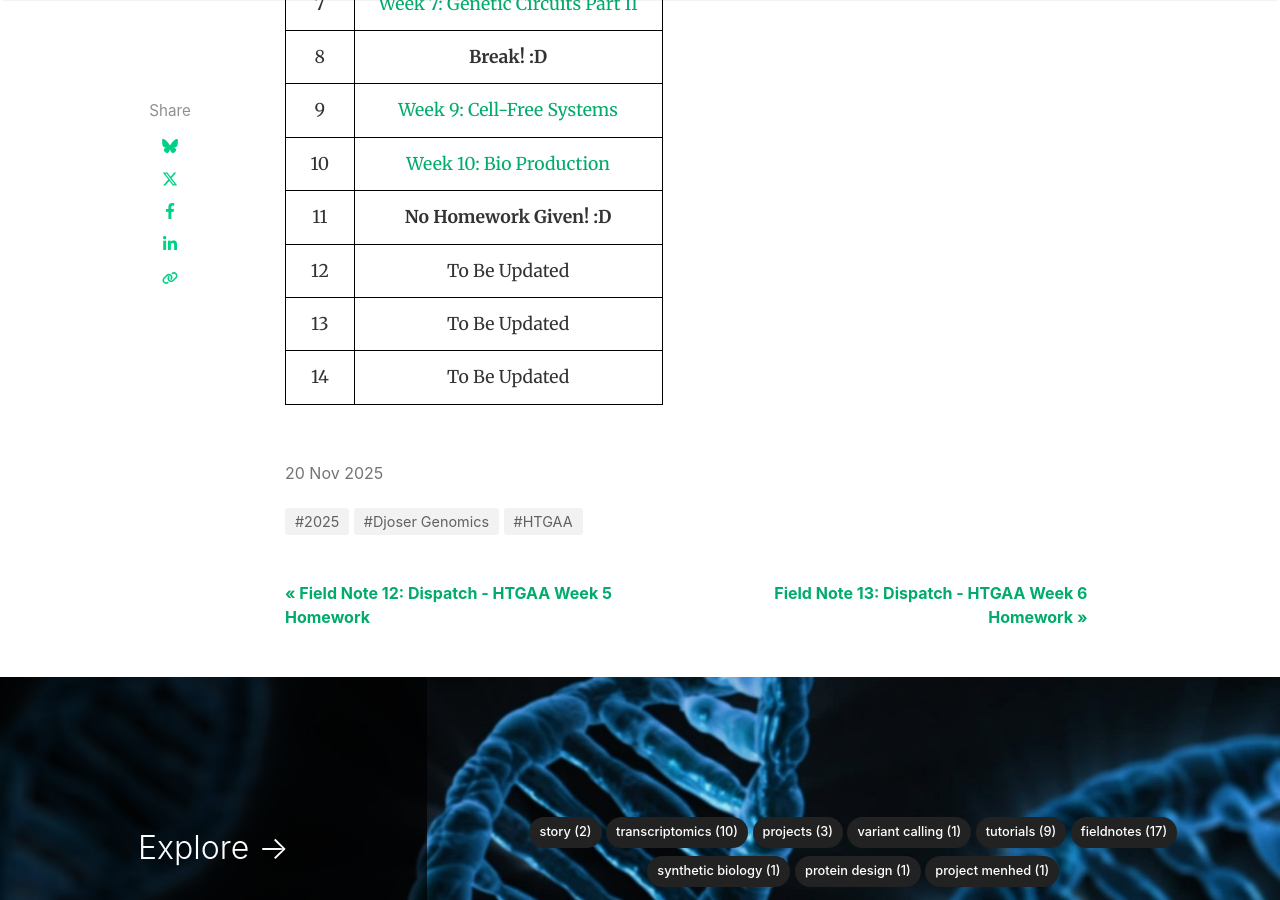
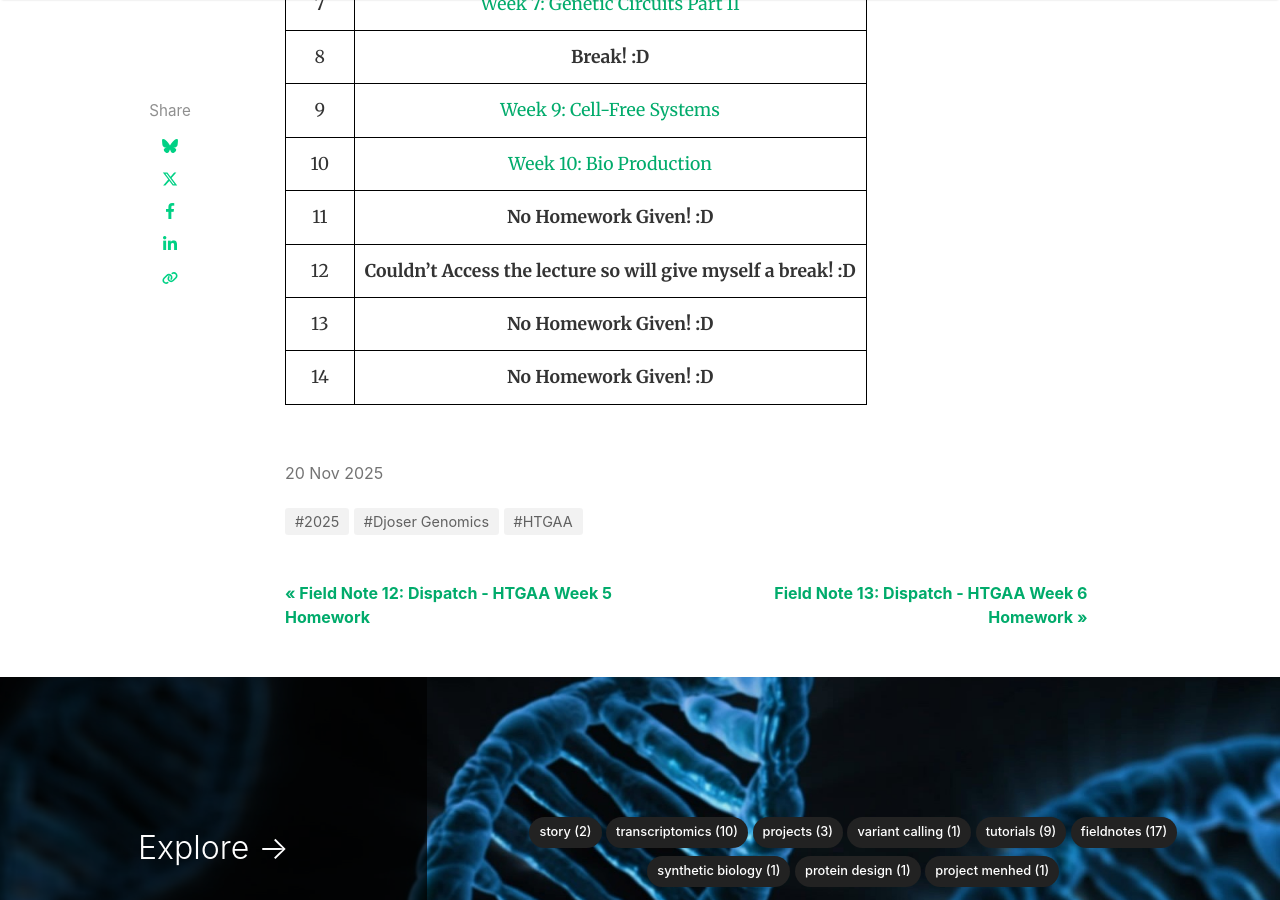
Before and after one commit to DjoserGenomics/djosergenomics.github.io, a Jekyll site: the page built from _posts/2025-11-20-HTGAA-Assignments.md, in a window 1280 px wide and 900 px high, scrolled down 1647 px. Built offline with Jekyll 4.4.1, drawn with Linux system fonts in a browser that asks for light colours; nearby versions of some CDN libraries; comment, search, counter and statistics services are not loaded.

Commit message:
HTGAA Homework update

```diff
--- a/_posts/2025-11-20-HTGAA-Assignments.md
+++ b/_posts/2025-11-20-HTGAA-Assignments.md
@@ -26,9 +26,9 @@ Here is a list of all of my HTGAA 2025 Assignments:
 | 9    | [Week 9: Cell-Free Systems]({{site_baseurl}}/Field-Note-15-Dispatch-HTGAA-Week-9-Homework/)         |
 | 10   | [Week 10: Bio Production]({{site_baseurl}}/Field-Note-16-Dispatch-HTGAA-Week-10-Homework/)          |
 | 11   | **No Homework Given! :D**                                                                           |
-| 12   | To Be Updated                                                                                       |
-| 13   | To Be Updated                                                                                       |
-| 14   | To Be Updated                                                                                       |
+| 12   | **Couldn't Access the lecture so will give myself a break! :D**                                     |
+| 13   | **No Homework Given! :D**                                                                           |
+| 14   | **No Homework Given! :D**                                                                           |
 
 <br />
 
```
